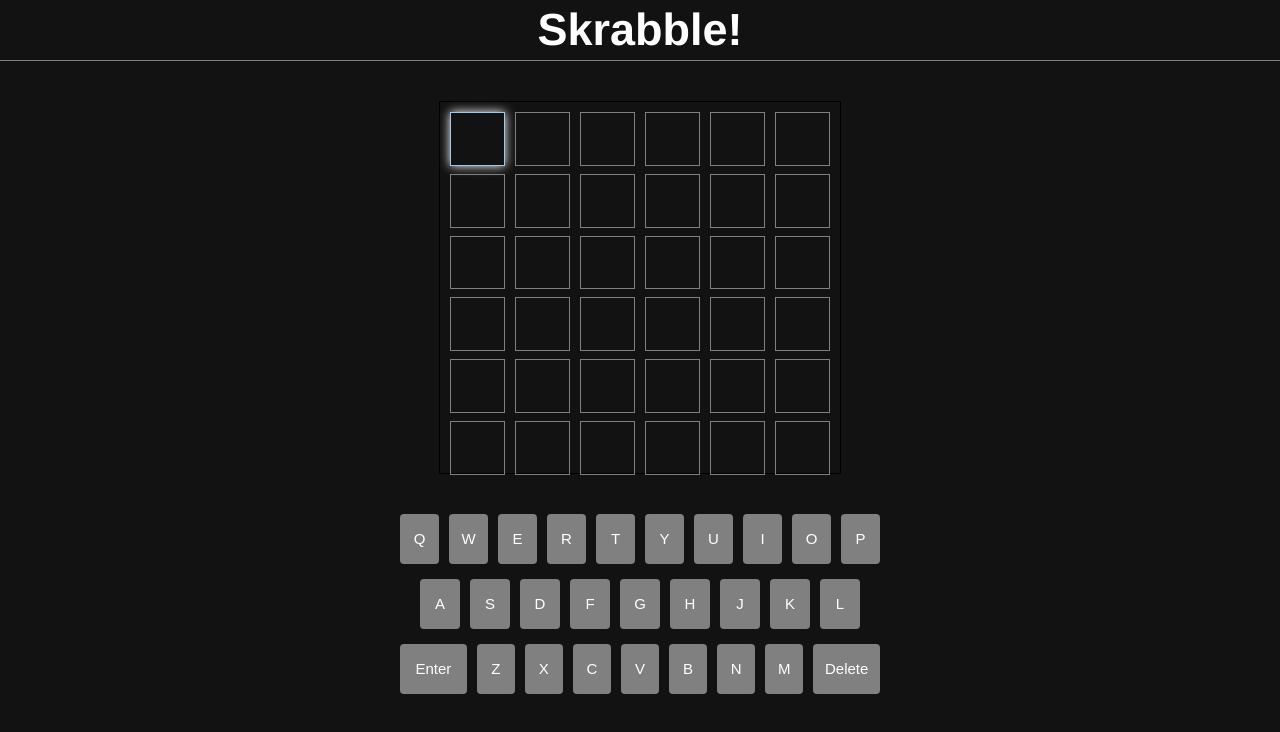
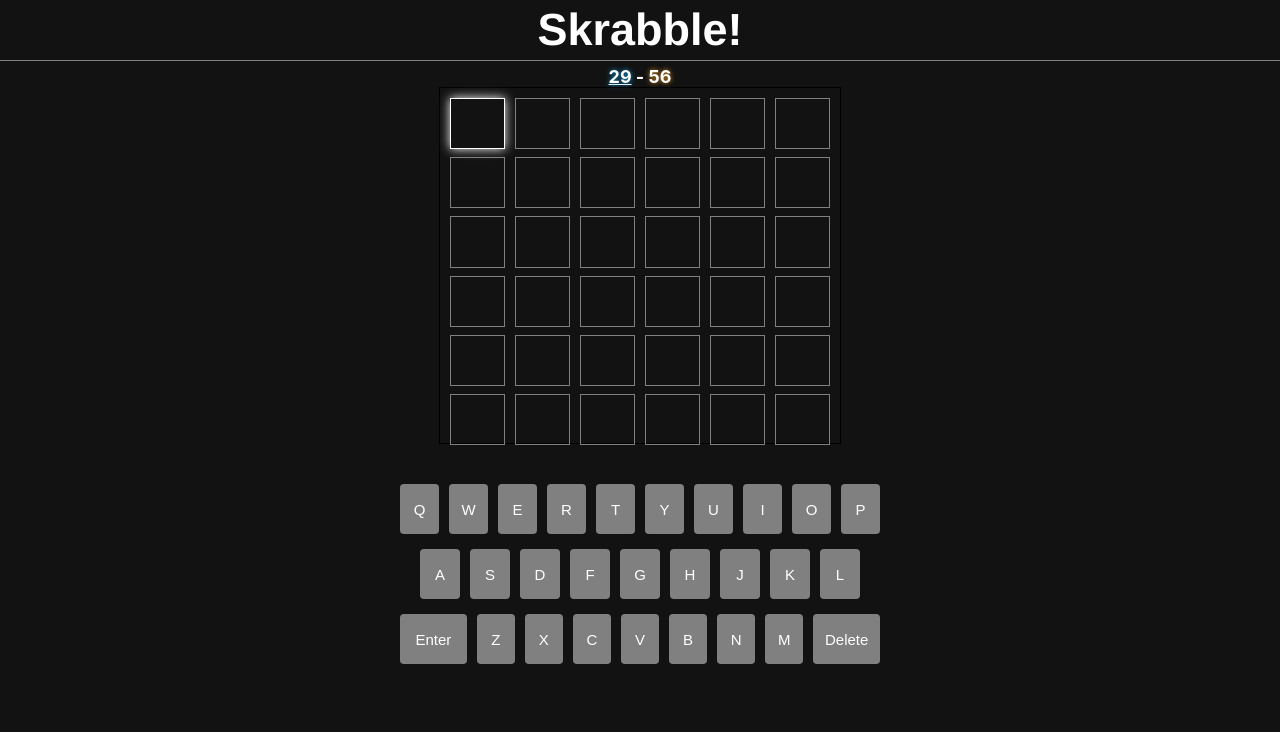
Before and after one commit to fortyTwo102/skrabble, a React (Create React App) app in the folder client/skrabble-app/: page / in a window 1280 px wide. Shown: the top 732 px of the page. Built offline with nearby package versions, Linux system fonts and the light colour scheme.

Commit message:
scorecard skeleto + css restructure

```diff
--- a/client/skrabble-app/src/App.css
+++ b/client/skrabble-app/src/App.css
@@ -27,65 +27,23 @@
   color: white;
   font-size: 45px;
 }
+
 .game {
   width: 100vw;
   height: calc(100vh - 150px);
   display: flex;
   align-items: center;
-  padding-top: 40px;
+  padding-top: 0px;
   flex-direction: column;
 }
 
-.board {
-  width: 400px;
-  height: 450px;
-  border: 1px solid black;
-  display: flex;
-  flex-direction: column;
-}
-
-.row {
-  flex: 33%;
-  display: flex;
-  flex-direction: row;
-  margin: 5px;
-}
-
-.letter-glow {
-  flex: 100%;
-  height: 100%;
-  border: 1px solid grey;
-  margin: 5px;
-  display: grid;
-  place-items: center;
-  font-size: 30px;
-  font-weight: bolder;
-  color: white;
-  font-family: Arial, Helvetica, sans-serif;
-  outline: none;
-  border-color: #9ecaed;
-  box-shadow: 0 0 10px white;
-}
-
-.letter {
-  flex: 100%;
-  height: 100%;
-  border: 1px solid grey;
-  margin: 5px;
-  display: grid;
-  place-items: center;
-  font-size: 30px;
-  font-weight: bolder;
-  color: white;
-  font-family: Arial, Helvetica, sans-serif;
-}
 
 #player-one {
-  background-color: #5584AC;
+  background-color: #064663;
 }
 
 #player-two {
-  background-color: #95D1CC;
+  background-color: #e49d3a;
 }
 
 #cursor {
@@ -104,55 +62,7 @@
   background-color: #3a393c;
 }
 
-#letter-border-glow {
-}
 
-.keyboard {
-  width: 500px;
-  height: 300px;
-  margin-top: 30px;
-}
-
-.line1 {
-  flex: 33%;
-  display: flex;
-  flex-direction: row;
-  display: flex;
-  justify-content: center;
-  margin: 5px;
-}
-.line2 {
-  flex: 33%;
-  display: flex;
-  flex-direction: row;
-  justify-content: center;
-  margin: 5px;
-}
-.line3 {
-  flex: 33%;
-  display: flex;
-  flex-direction: row;
-  justify-content: center;
-  margin: 5px;
-}
-
-.key {
-  width: 40px;
-  height: 50px;
-  margin: 5px;
-  border-radius: 4px;
-  display: grid;
-  place-items: center;
-  font-size: 15px;
-  background-color: grey;
-  color: white;
-  font-family: Arial, Helvetica, sans-serif;
-  cursor: pointer;
-}
-
-#big {
-  width: 70px;
-}
 #disabled {
   background-color: #3a393c;
 }
--- a/client/skrabble-app/src/App.js
+++ b/client/skrabble-app/src/App.js
@@ -2,6 +2,7 @@
 
 import Keyboard from './components/Keyboard';
 import Board from './components/Board';
+import Scorecard from './components/Scorecard';
 
 import { createContext, useState } from 'react';
 import { boardDefault, colorBoardDefault, letterStyleBoardDefault} from './Words';
@@ -23,6 +24,7 @@
       </nav>
       <AppContext.Provider value={{board, setBoard, cursor, setCursor, colorBoard, setColorBoard, activePlayer, setActivePlayer, letterStyleBoard, setLetterStyleBoard}}>
         <div className='game'>
+          <Scorecard/>
           <Board/>
           <Keyboard/>
         </div>
--- a/client/skrabble-app/src/components/Board.css
+++ b/client/skrabble-app/src/components/Board.css
@@ -0,0 +1,15 @@
+.board {
+    width: 400px;
+    height: 450px;
+    border: 1px solid black;
+    display: flex;
+    flex-direction: column;
+}
+
+
+.row {
+flex: 33%;
+display: flex;
+flex-direction: row;
+margin: 5px;
+}
--- a/client/skrabble-app/src/components/Key.css
+++ b/client/skrabble-app/src/components/Key.css
@@ -0,0 +1,42 @@
+#big {
+    width: 70px;
+}
+
+
+.key {
+    width: 40px;
+    height: 50px;
+    margin: 5px;
+    border-radius: 4px;
+    display: grid;
+    place-items: center;
+    font-size: 15px;
+    background-color: grey;
+    color: white;
+    font-family: Arial, Helvetica, sans-serif;
+    cursor: pointer;
+}
+
+
+.line1 {
+    flex: 33%;
+    display: flex;
+    flex-direction: row;
+    display: flex;
+    justify-content: center;
+    margin: 5px;
+}
+.line2 {
+    flex: 33%;
+    display: flex;
+    flex-direction: row;
+    justify-content: center;
+    margin: 5px;
+}
+.line3 {
+    flex: 33%;
+    display: flex;
+    flex-direction: row;
+    justify-content: center;
+    margin: 5px;
+}
--- a/client/skrabble-app/src/components/Key.js
+++ b/client/skrabble-app/src/components/Key.js
@@ -1,7 +1,8 @@
 import React, { useContext } from 'react'
+
 import { AppContext } from '../App'
-
 import { ROW, COLUMN } from '../Words'
+import './Key.css'
 
 function Key({ keyVal, bigKey }) {
     const { board, setBoard, cursor, colorBoard, setColorBoard, activePlayer, setActivePlayer, letterStyleBoard, setLetterStyleBoard } = useContext(AppContext)
@@ -20,7 +21,6 @@
         setColorBoard(newColorBoard)
 
         // remove glow after keyVal is set
-
         let newLetterStyleBoard = [...letterStyleBoard]
 
         for (let rindex = 0; rindex < ROW; rindex++) {
@@ -35,6 +35,7 @@
         activePlayer === "player-one" ? setActivePlayer("player-two") : setActivePlayer("player-one")
     }
     return (
+
         <div className='key' id={bigKey && "big"} onClick={inputLetter}>{keyVal}</div>
     )
 }
--- a/client/skrabble-app/src/components/Keyboard.css
+++ b/client/skrabble-app/src/components/Keyboard.css
@@ -0,0 +1,29 @@
+.line1 {
+    flex: 33%;
+    display: flex;
+    flex-direction: row;
+    display: flex;
+    justify-content: center;
+    margin: 5px;
+}
+.line2 {
+    flex: 33%;
+    display: flex;
+    flex-direction: row;
+    justify-content: center;
+    margin: 5px;
+}
+.line3 {
+    flex: 33%;
+    display: flex;
+    flex-direction: row;
+    justify-content: center;
+    margin: 5px;
+}
+
+
+.keyboard {
+    width: 500px;
+    height: 300px;
+    margin-top: 30px;
+}
--- a/client/skrabble-app/src/components/Keyboard.js
+++ b/client/skrabble-app/src/components/Keyboard.js
@@ -1,5 +1,6 @@
 import React from 'react'
 import Key from './Key'
+import './Keyboard.css'
 
 function Keyboard() {
 
--- a/client/skrabble-app/src/components/Letter.css
+++ b/client/skrabble-app/src/components/Letter.css
@@ -0,0 +1,36 @@
+.letter-glow {
+    flex: 100%;
+    height: 100%;
+    border: 1px solid grey;
+    margin: 5px;
+    display: grid;
+    place-items: center;
+    font-size: 30px;
+    font-weight: bolder;
+    color: white;
+    font-family: Arial, Helvetica, sans-serif;
+    outline: none;
+    border-color: #ffffff;
+    box-shadow: 0 0 10px white;
+}
+
+.letter {
+    flex: 100%;
+    height: 100%;
+    border: 1px solid grey;
+    margin: 5px;
+    display: grid;
+    place-items: center;
+    font-size: 30px;
+    font-weight: bolder;
+    color: white;
+    font-family: Arial, Helvetica, sans-serif;
+}
+
+#player-one {
+    background-color: #064663;
+}
+
+#player-two {
+    background-color: #e49d3a;
+}
--- a/client/skrabble-app/src/components/Letter.js
+++ b/client/skrabble-app/src/components/Letter.js
@@ -1,7 +1,8 @@
 import React, { useContext } from 'react'
+
 import { AppContext } from '../App'
-
 import { ROW, COLUMN } from '../Words'
+import './Letter.css'
 
 function Letter({row, column}) {
   const { board, setCursor, letterStyleBoard, setLetterStyleBoard, colorBoard } = useContext(AppContext)
@@ -16,7 +17,6 @@
       if (letter !== ''){
         return
       }
-
 
       const newCursor = [row, column]
       let newLetterStyleBoard = [...letterStyleBoard]
--- /dev/null
+++ b/client/skrabble-app/src/components/Scorecard.css
@@ -0,0 +1,26 @@
+.scorecard {
+    padding-top: 5px;
+    font-weight: bold;
+    font-size: large;
+}
+
+p {
+display: inline;
+word-wrap: break-word;
+}
+
+.score-player-two {
+text-shadow: 0px 0px 5px #df9021;
+}
+
+.score-player-one {
+text-shadow: 0px 0px 5px #0f99d8;
+}
+
+#player-one-active {
+text-decoration: underline;
+}
+
+#player-two-active {
+text-decoration: underline;
+}
--- /dev/null
+++ b/client/skrabble-app/src/components/Scorecard.js
@@ -0,0 +1,19 @@
+import React from 'react'
+import './Scorecard.css'
+
+function Scorecard() {
+    let playerOneScore = 29
+    let playerTwoScore = 56
+    let isPlayerOneActive = true
+    let activePlayer = "player-one"
+    let activeScoreStyleID = activePlayer + "-active"
+    return (
+        <div className='scorecard'>
+            <p className='score-player-one' id={isPlayerOneActive && activeScoreStyleID}>{playerOneScore}</p>
+            <p className='score-hyphen'> - </p>
+            <p className='score-player-two' id={!isPlayerOneActive && activeScoreStyleID}>{playerTwoScore}</p>
+        </div>
+    )
+}
+
+export default Scorecard
```
Also changed, not shown: client/skrabble-app/src/components/Board.js (+4 -3 lines).
